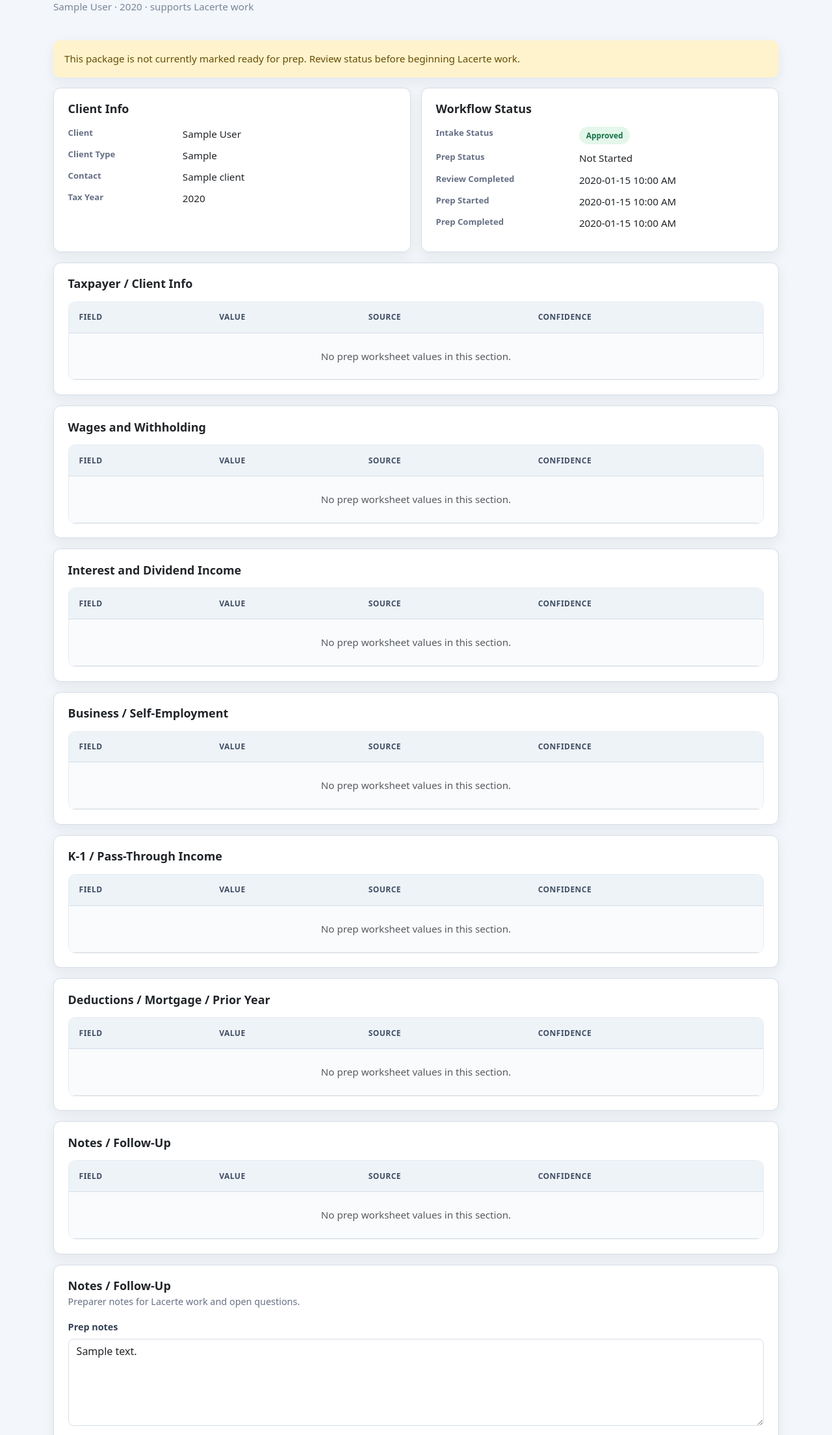
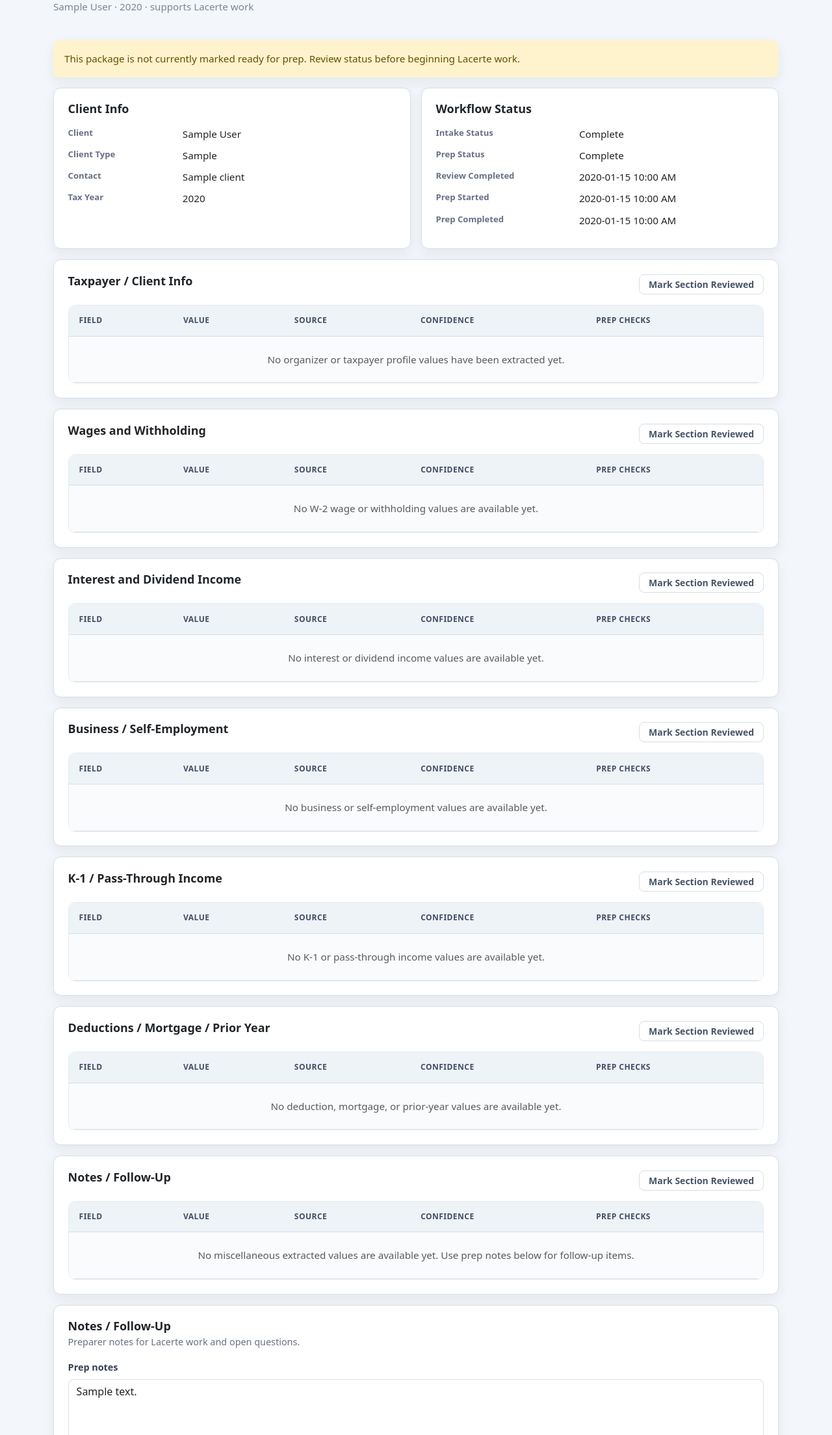
Before and after one commit to mrdavidwoodard/woodard-apps, a Flask app: page /prep/package/1 in a window 1280 px wide. Shown: the part 137-2345 px from the top of the page at 65% size. Run offline with Flask 3, Linux system fonts and the light colour scheme; a user stored in the database is signed in; tables that the repository leaves empty hold one stand-in row (values such as "Sample post").

Commit message:
step 13 enhance the prep worksheet

```diff
--- a/app/models.py
+++ b/app/models.py
@@ -107,6 +107,7 @@
     is_waiting_on_client = db.Column(db.Boolean, nullable=False, default=False)
     missing_docs_notes = db.Column(db.Text, nullable=True)
     prep_notes = db.Column(db.Text, nullable=True)
+    prep_worksheet_state = db.Column(db.JSON, nullable=True)
     assigned_user_id = db.Column(db.Integer, db.ForeignKey("users.id"), nullable=True, index=True)
     reviewer_user_id = db.Column(db.Integer, db.ForeignKey("users.id"), nullable=True, index=True)
     due_date = db.Column(db.Date, nullable=True)
--- a/app/routes/prep.py
+++ b/app/routes/prep.py
@@ -1,3 +1,4 @@
+import copy
 import json
 
 from flask import Blueprint, flash, redirect, render_template, request, url_for
@@ -47,7 +48,7 @@
 
 def confidence_badge_label(confidence):
     level = confidence_level(confidence)
-    return level.title() if level else ""
+    return level.upper() if level else ""
 
 
 def confidence_badge_class(confidence):
@@ -57,6 +58,44 @@
 
 def readable_field_label(field_name):
     return (field_name or "").replace("_", " ").title()
+
+
+def worksheet_state_for(package):
+    return copy.deepcopy(package.prep_worksheet_state or {"fields": {}, "sections": {}})
+
+
+def worksheet_field_key(document, label):
+    safe_label = (label or "").lower().replace(" ", "_").replace("/", "_")
+    return f"doc-{document.id}:{safe_label}"
+
+
+def empty_message_for_section(section):
+    messages = {
+        "Taxpayer / Client Info": "No organizer or taxpayer profile values have been extracted yet.",
+        "Wages and Withholding": "No W-2 wage or withholding values are available yet.",
+        "Interest and Dividend Income": "No interest or dividend income values are available yet.",
+        "Business / Self-Employment": "No business or self-employment values are available yet.",
+        "K-1 / Pass-Through Income": "No K-1 or pass-through income values are available yet.",
+        "Deductions / Mortgage / Prior Year": "No deduction, mortgage, or prior-year values are available yet.",
+        "Notes / Follow-Up": "No miscellaneous extracted values are available yet. Use prep notes below for follow-up items.",
+    }
+    return messages.get(section, "No prep worksheet values are available in this section yet.")
+
+
+def intake_status_label(package):
+    if package.status in {"waiting_on_client", "new"}:
+        return "Incomplete"
+    if package.extraction_completed_at or package.status in {"ready_for_prep", "in_prep", "in_review"}:
+        return "Complete"
+    return "In Progress"
+
+
+def prep_status_label(package):
+    if package.prep_completed_at or package.status == "in_review":
+        return "Complete"
+    if package.prep_started_at or package.status == "in_prep":
+        return "In Progress"
+    return "Not Started"
 
 
 PREP_SECTION_ORDER = [
@@ -106,6 +145,7 @@
                     "value": value,
                     "source_document": document,
                     "confidence": confidence if isinstance(confidence, (int, float)) else None,
+                    "field_key": worksheet_field_key(document, readable_field_label(field_name)),
                 }
             )
         return rows
@@ -119,6 +159,7 @@
                 "value": value,
                 "source_document": document,
                 "confidence": None,
+                "field_key": worksheet_field_key(document, readable_field_label(field_name)),
             }
         )
     return rows
@@ -217,6 +258,10 @@
         "prep/worksheet.html",
         package=package,
         worksheet_sections=prep_worksheet_sections_for(package),
+        worksheet_state=worksheet_state_for(package),
+        empty_message_for_section=empty_message_for_section,
+        intake_status_label=intake_status_label,
+        prep_status_label=prep_status_label,
         confidence_badge_class=confidence_badge_class,
         confidence_badge_label=confidence_badge_label,
     )
@@ -229,6 +274,45 @@
     package.prep_notes = request.form.get("prep_notes", "").strip() or None
     db.session.commit()
     flash("Prep worksheet notes saved.", "success")
+    return redirect(url_for("prep.worksheet", package_id=package.id))
+
+
+@prep_bp.route("/package/<int:package_id>/field-action", methods=["POST"])
+@login_required
+def update_field_action(package_id):
+    package = TaxReturn.query.get_or_404(package_id)
+    field_key = request.form.get("field_key", "").strip()
+    action = request.form.get("action", "").strip()
+    state = worksheet_state_for(package)
+    state.setdefault("fields", {})
+    field_state = state["fields"].setdefault(field_key, {"confirmed": False, "needs_review": False})
+
+    if action == "confirmed":
+        field_state["confirmed"] = not field_state.get("confirmed", False)
+        if field_state["confirmed"]:
+            field_state["needs_review"] = False
+    elif action == "needs_review":
+        field_state["needs_review"] = not field_state.get("needs_review", False)
+        if field_state["needs_review"]:
+            field_state["confirmed"] = False
+
+    package.prep_worksheet_state = state
+    db.session.commit()
+    flash("Worksheet field updated.", "success")
+    return redirect(url_for("prep.worksheet", package_id=package.id))
+
+
+@prep_bp.route("/package/<int:package_id>/section-reviewed", methods=["POST"])
+@login_required
+def update_section_reviewed(package_id):
+    package = TaxReturn.query.get_or_404(package_id)
+    section = request.form.get("section", "").strip()
+    state = worksheet_state_for(package)
+    state.setdefault("sections", {})
+    state["sections"][section] = not state["sections"].get(section, False)
+    package.prep_worksheet_state = state
+    db.session.commit()
+    flash("Worksheet section updated.", "success")
     return redirect(url_for("prep.worksheet", package_id=package.id))
 
 
--- a/app/static/css/styles.css
+++ b/app/static/css/styles.css
@@ -401,6 +401,29 @@
   padding: 1rem;
 }
 
+.copy-feedback {
+  background: #1f2937;
+  border-radius: 0.55rem;
+  bottom: 1.25rem;
+  box-shadow: var(--wa-shadow-hover);
+  color: #fff;
+  font-size: 0.9rem;
+  font-weight: 650;
+  opacity: 0;
+  padding: 0.7rem 0.9rem;
+  pointer-events: none;
+  position: fixed;
+  right: 1.25rem;
+  transform: translateY(0.5rem);
+  transition: opacity 0.15s ease, transform 0.15s ease;
+  z-index: 1080;
+}
+
+.copy-feedback.show {
+  opacity: 1;
+  transform: translateY(0);
+}
+
 .compiler-viewer-card {
   position: sticky;
   top: 5.5rem;
--- a/app/templates/prep/worksheet.html
+++ b/app/templates/prep/worksheet.html
@@ -53,9 +53,9 @@
           {{ ui.section_title("Workflow Status") }}
           <dl class="row mb-0 mt-3">
             <dt class="col-sm-5">Intake Status</dt>
-            <dd class="col-sm-7">{{ ui.status_badge(package.status) }}</dd>
+            <dd class="col-sm-7">{{ intake_status_label(package) }}</dd>
             <dt class="col-sm-5">Prep Status</dt>
-            <dd class="col-sm-7">{{ ui.status_badge(package.status) if package.status in ["ready_for_prep", "in_prep", "in_review"] else "Not Started" }}</dd>
+            <dd class="col-sm-7">{{ prep_status_label(package) }}</dd>
             <dt class="col-sm-5">Review Completed</dt>
             <dd class="col-sm-7">{{ package.review_completed_at.strftime("%Y-%m-%d %I:%M %p") if package.review_completed_at else "" }}</dd>
             <dt class="col-sm-5">Prep Started</dt>
@@ -71,7 +71,16 @@
   {% for section, rows in worksheet_sections %}
     <div class="card">
       <div class="card-body">
-        {{ ui.section_title(section) }}
+        <div class="d-flex flex-wrap justify-content-between gap-2">
+          {{ ui.section_title(section) }}
+          <form method="post" action="{{ url_for('prep.update_section_reviewed', package_id=package.id) }}">
+            <input type="hidden" name="section" value="{{ section }}">
+            {% set section_reviewed = worksheet_state.sections.get(section) %}
+            <button class="btn btn-sm {% if section_reviewed %}btn-success{% else %}btn-outline-secondary{% endif %}" type="submit">
+              {{ "Section Reviewed" if section_reviewed else "Mark Section Reviewed" }}
+            </button>
+          </form>
+        </div>
         <div class="table-responsive mt-3">
           <table class="table table-striped align-middle mb-0">
             <thead>
@@ -80,13 +89,20 @@
                 <th scope="col">Value</th>
                 <th scope="col">Source</th>
                 <th scope="col">Confidence</th>
+                <th scope="col">Prep Checks</th>
               </tr>
             </thead>
             <tbody>
               {% for row in rows %}
+                {% set field_state = worksheet_state.fields.get(row.field_key, {}) %}
                 <tr>
                   <td>{{ row.label }}</td>
-                  <td>{{ row.value if row.value is not none else "" }}</td>
+                  <td>
+                    <div class="d-flex flex-wrap align-items-center gap-2">
+                      <span>{{ row.value if row.value is not none else "" }}</span>
+                      <button class="btn btn-sm btn-outline-secondary copy-value-btn" type="button" data-copy-value="{{ row.value if row.value is not none else '' }}">Copy</button>
+                    </div>
+                  </td>
                   <td>
                     <a href="{{ url_for('documents.detail', document_id=row.source_document.id) }}">
                       {{ row.source_document.original_file_name or row.source_document.file_name }}
@@ -99,10 +115,24 @@
                       <span class="text-muted">None</span>
                     {% endif %}
                   </td>
+                  <td>
+                    <div class="d-flex flex-wrap gap-2">
+                      <form method="post" action="{{ url_for('prep.update_field_action', package_id=package.id) }}">
+                        <input type="hidden" name="field_key" value="{{ row.field_key }}">
+                        <input type="hidden" name="action" value="confirmed">
+                        <button class="btn btn-sm {% if field_state.get('confirmed') %}btn-success{% else %}btn-outline-secondary{% endif %}" type="submit">Confirmed</button>
+                      </form>
+                      <form method="post" action="{{ url_for('prep.update_field_action', package_id=package.id) }}">
+                        <input type="hidden" name="field_key" value="{{ row.field_key }}">
+                        <input type="hidden" name="action" value="needs_review">
+                        <button class="btn btn-sm {% if field_state.get('needs_review') %}btn-warning{% else %}btn-outline-warning{% endif %}" type="submit">Needs Review</button>
+                      </form>
+                    </div>
+                  </td>
                 </tr>
               {% else %}
                 <tr>
-                  <td class="text-muted text-center py-4" colspan="4">No prep worksheet values in this section.</td>
+                  <td class="text-muted text-center py-4" colspan="5">{{ empty_message_for_section(section) }}</td>
                 </tr>
               {% endfor %}
             </tbody>
@@ -125,4 +155,24 @@
     </div>
   </div>
 </div>
+
+<div class="copy-feedback" id="copyFeedback" role="status">Copied value to clipboard.</div>
+<script>
+  document.querySelectorAll(".copy-value-btn").forEach((button) => {
+    button.addEventListener("click", async () => {
+      const value = button.dataset.copyValue || "";
+      try {
+        await navigator.clipboard.writeText(value);
+        const feedback = document.getElementById("copyFeedback");
+        feedback.classList.add("show");
+        setTimeout(() => feedback.classList.remove("show"), 1600);
+      } catch (error) {
+        button.textContent = "Copy failed";
+        setTimeout(() => {
+          button.textContent = "Copy";
+        }, 1600);
+      }
+    });
+  });
+</script>
 {% endblock %}
```
Also changed, not shown: migrations/versions/f7a8b9c0d1e2_add_prep_worksheet_state.py (added, +34 -0 lines).
